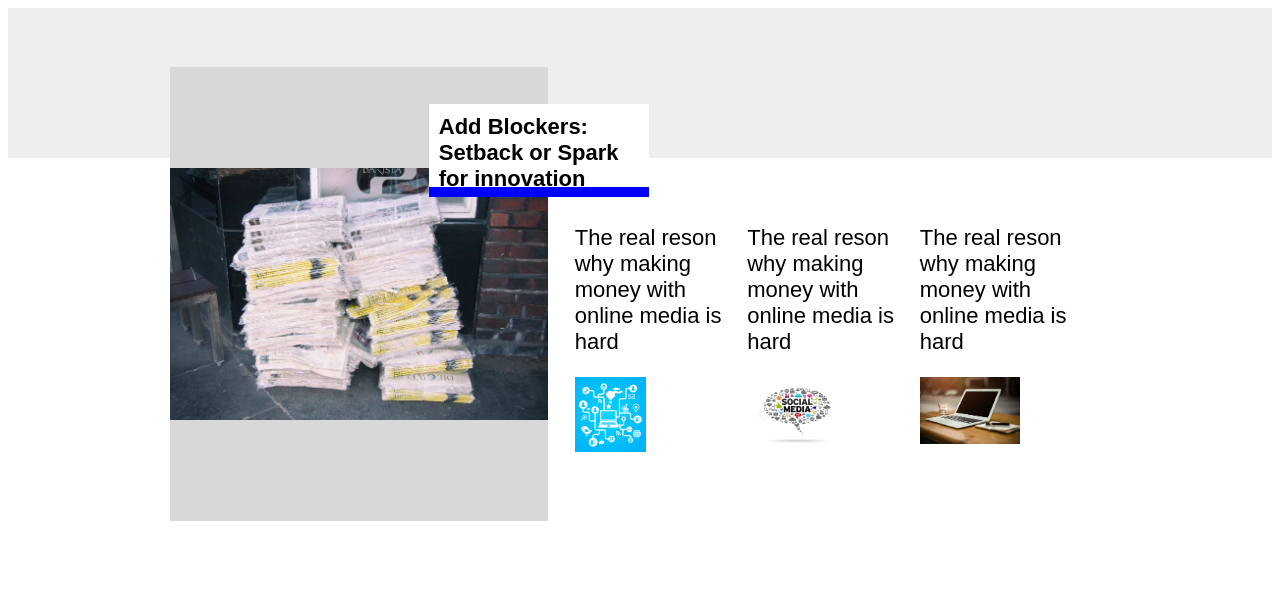
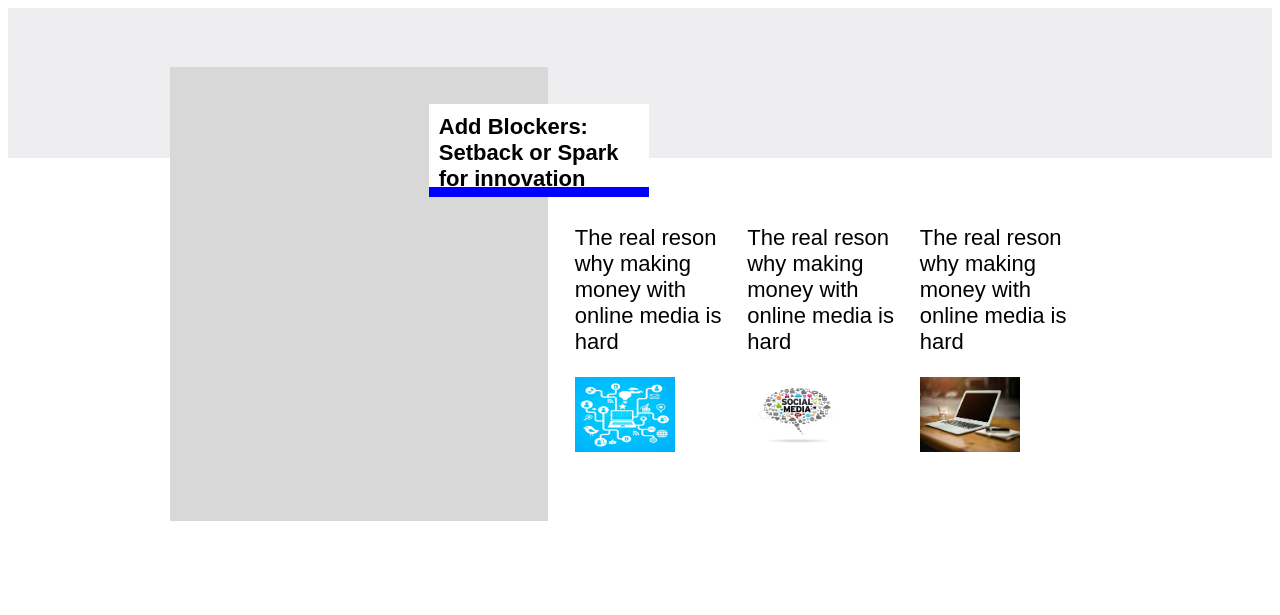
Before and after one commit to vedadeepta/vanilla-UI-practice, a website with bundled scripts: page src/index.html in a window 1280 px wide. Built offline with nearby package versions, Linux system fonts and the light colour scheme.

Commit message:
bg-img removed

```diff
--- a/src/css/layout.css
+++ b/src/css/layout.css
@@ -91,10 +91,6 @@
   height: 454px;
   position: absolute;
   top: -20%;
-  background-image: url('../img/bg-img.jpg');
-  background-repeat:no-repeat;
-  background-size:contain;
-  background-position:center;
 }
 
 .header {
@@ -117,8 +113,8 @@
 }
 
 .small-img > img{
-  max-width: 100px;
-  max-height: 75px;
+  width: 100px;
+  height: 75px;
 }
 
 .news-row {
```
